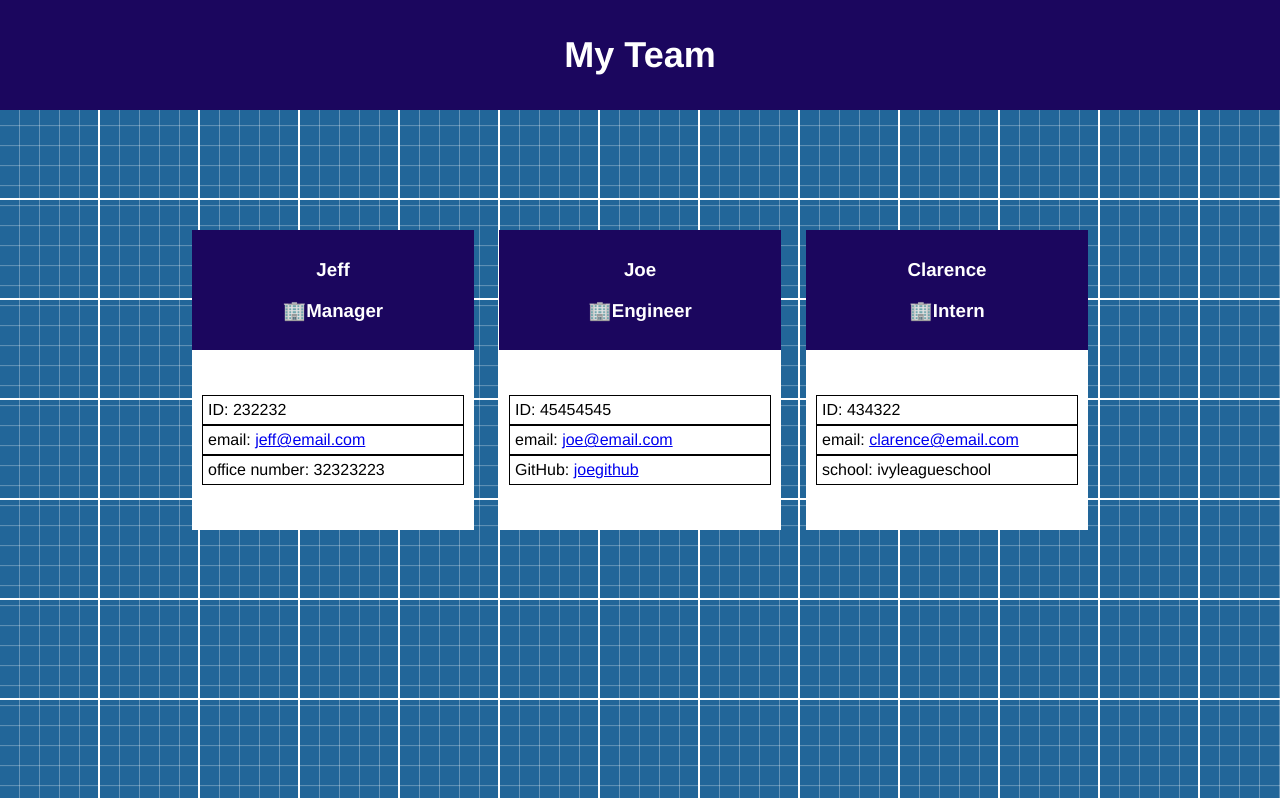
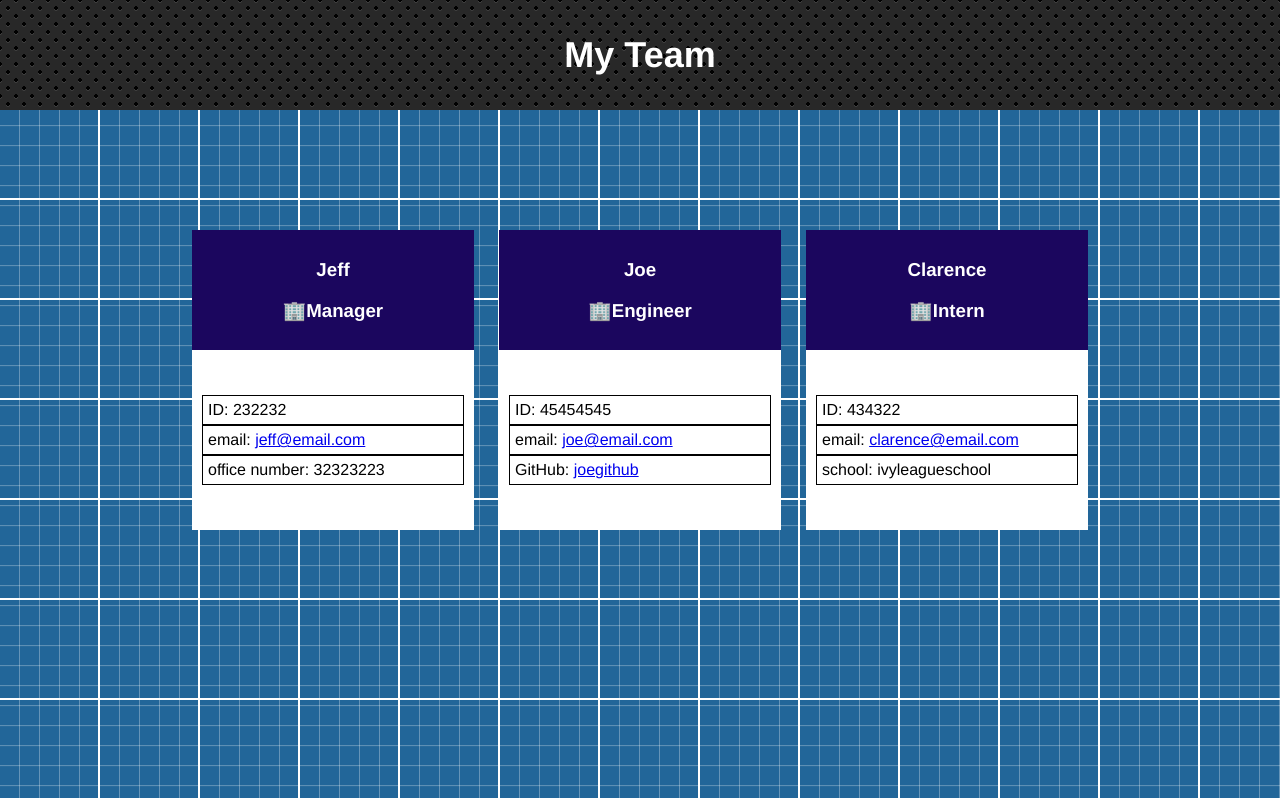
Before and after one commit to avablakedesign/avablake-team-profile-generator, a website: page index.html in a window 1280 px wide. Drawn offline with Linux system fonts and the light colour scheme.

Commit message:
Updated the dynamic HTML and CSS in index.js

```diff
--- a/index.html
+++ b/index.html
@@ -22,9 +22,15 @@
                    background-size: 100px 100px, 100px 100px, 20px 20px, 20px 20px;
                    background-position:-2px -2px, -2px -2px, -1px, -1px, -1px, -1px;
                }
-               /*This changes the banner color to blue and aligns the text.*/
+               /*This changes the banner color to grey dots using radial-gradients and aligns the text.*/
                .banner {
-                   background-color: #1B065E;
+                   background:
+                        radial-gradient(black 15%, transparent 16%) 0 0,
+                        radial-gradient(black 15%, transparent 16%) 8px 8px,
+                        radial-gradient(rgba(255,255,255,.1) 15%, transparent 20%) 0 1px,
+                        radial-gradient(rgba(255,255,255,.1) 15%, transparent 20%) 8px 9px;
+                        background-color:#282828;
+                        background-size: 16px 16px;
                    color: white;
                    text-align: center;
                    font-size: 18px;
```
Also changed, not shown: index.js (+7 -1 lines).
